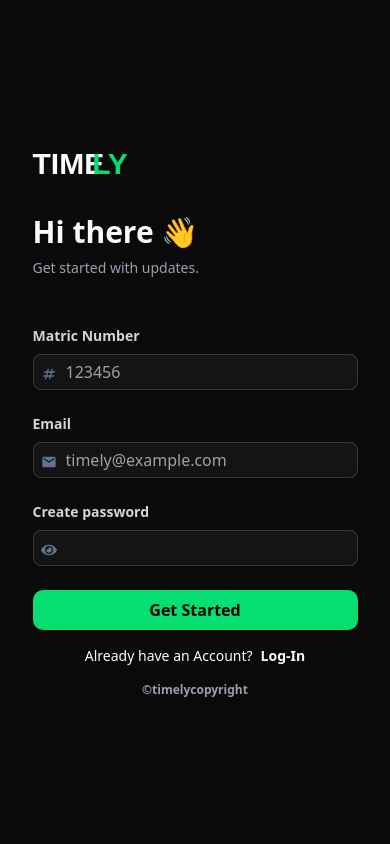
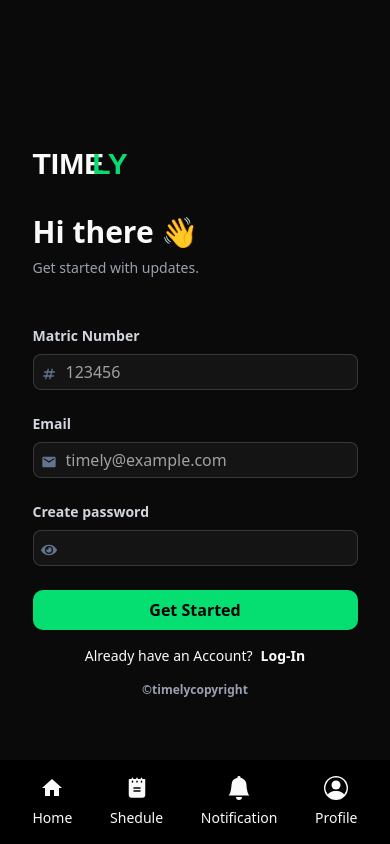
Before and after one commit to prime1999/School-App, a Next.js app: page / in a window 390 px wide. Built offline with nearby package versions, Linux system fonts and the light colour scheme; a web font is replaced by a local one.

Commit message:
created the mobile view navbar

```diff
--- a/app/layout.tsx
+++ b/app/layout.tsx
@@ -3,6 +3,7 @@ import { Big_Shoulders_Stencil_Text, Inter } from "next/font/google";
 import "./globals.css";
 import { ThemeProvider } from "@/components/theme-provider";
 import { Providers } from "@/lib/Provider";
+import MobileNav from "@/components/MobileNav";
 
 const bigShoulder = Big_Shoulders_Stencil_Text({
 	variable: "--font-big-shoulder-stencil",
@@ -33,6 +34,7 @@ export default function RootLayout({
 				>
 					<ThemeProvider attribute="class" defaultTheme="dark">
 						{children}
+						<MobileNav />
 					</ThemeProvider>
 				</body>
 			</Providers>
--- /dev/null
+++ b/components/MobileNav.tsx
@@ -0,0 +1,51 @@
+"use client";
+
+import { useState } from "react";
+import Link from "next/link";
+import { usePathname } from "next/navigation";
+import { MdHome } from "react-icons/md";
+import { BsBellFill, BsPersonCircle } from "react-icons/bs";
+import { PiNotepadFill } from "react-icons/pi";
+
+const MobileNav = () => {
+	const [linkState, setLinkState] = useState<any>([
+		{ name: "Home", icon: <MdHome />, isActive: false },
+		{ name: "Shedule", icon: <PiNotepadFill />, isActive: false },
+		{ name: "Notification", icon: <BsBellFill />, isActive: false },
+		{ name: "Profile", icon: <BsPersonCircle />, isActive: false },
+	]);
+
+	const pathname = usePathname();
+	// get the pathname from the current url
+	const paths = pathname.split("/");
+	return (
+		<nav className="fixed bottom-0 w-full bg-black lg:hidden">
+			<div className="w-10/12 mx-auto">
+				<ul className="w-full flex justify-between items-center py-4">
+					{linkState.map((link: any, i: number) => (
+						<Link
+							href={`/students/${paths[2]}/${
+								link.name.toLowerCase() === "home"
+									? link.name
+									: link.name.toLowerCase()
+							}`}
+							key={i}
+							className={`flex flex-col items-center justify-center gap-2 duration-700 hover:text-green-400 ${
+								paths[3] === link.name.toLowerCase()
+									? "text-green-400"
+									: paths[3] === "dashboard" &&
+									  link.name.toLowerCase() === "home" &&
+									  "text-green-400"
+							}`}
+						>
+							<span className="text-2xl">{link.icon}</span>
+							<p className="text-sm font-inter">{link.name}</p>
+						</Link>
+					))}
+				</ul>
+			</div>
+		</nav>
+	);
+};
+
+export default MobileNav;
--- a/components/SliderComponents.tsx
+++ b/components/SliderComponents.tsx
@@ -5,6 +5,7 @@ import {
 } from "react-icons/md";
 import { PiClockCountdownFill } from "react-icons/pi";
 import { FaCirclePlus } from "react-icons/fa6";
+import { PiNotepadFill } from "react-icons/pi";
 
 // schedule slide
 export const Schedule = () => {
@@ -12,7 +13,7 @@ export const Schedule = () => {
 		<div className="w-full h-full p-4 bg-gray-900">
 			<div className="flex justify-between items-center">
 				<h4 className="font-inter font-semibold text-md">Schedule</h4>
-				<MdOutlineSchedule className="text-md text-green-400 font-semibold" />
+				<PiNotepadFill className="text-md text-green-400 font-semibold" />
 			</div>
 			<p className="text-xs font-inter text-slate-300 mt-4">
 				{/* TODO  show next course on the time-table*/}Your next course will
```
